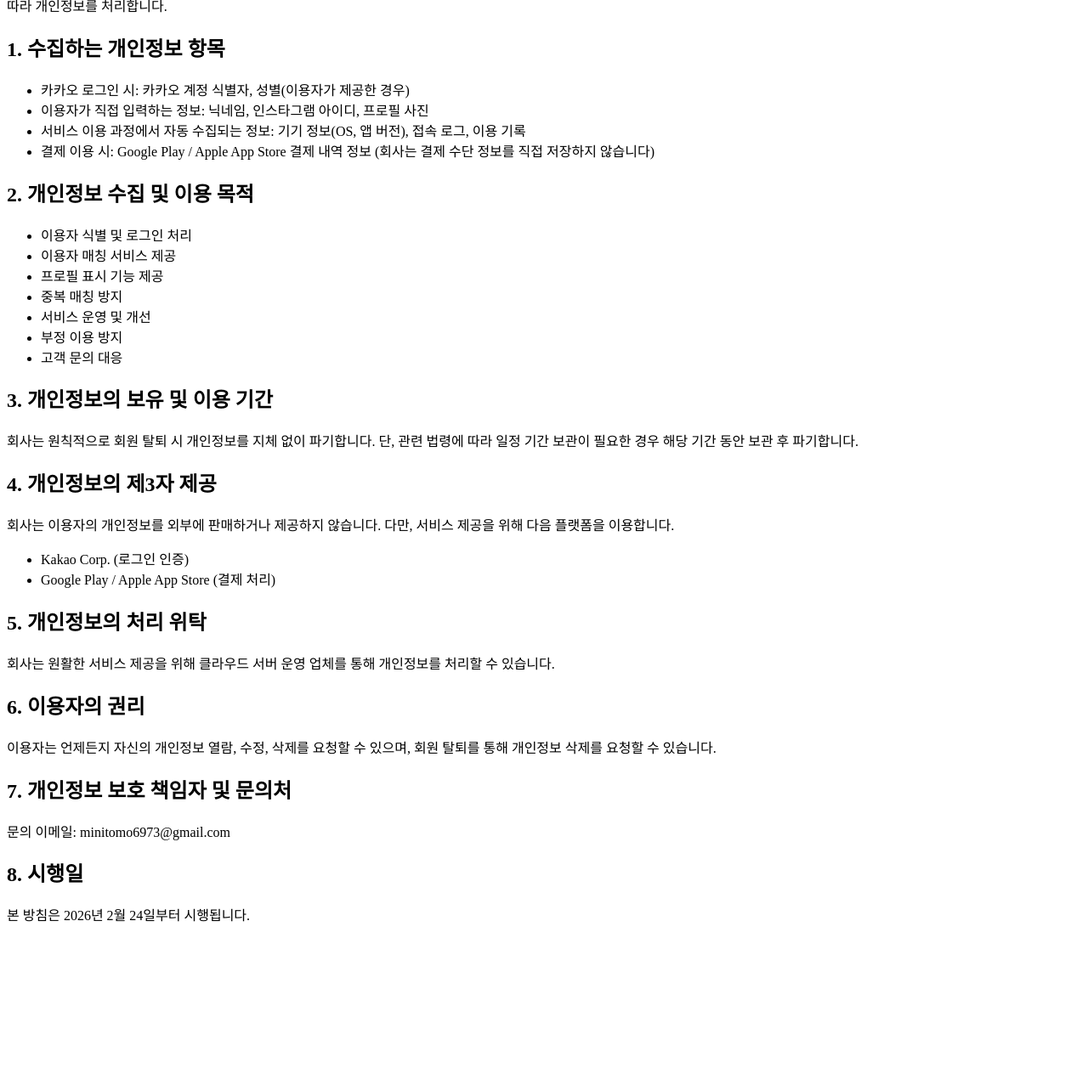
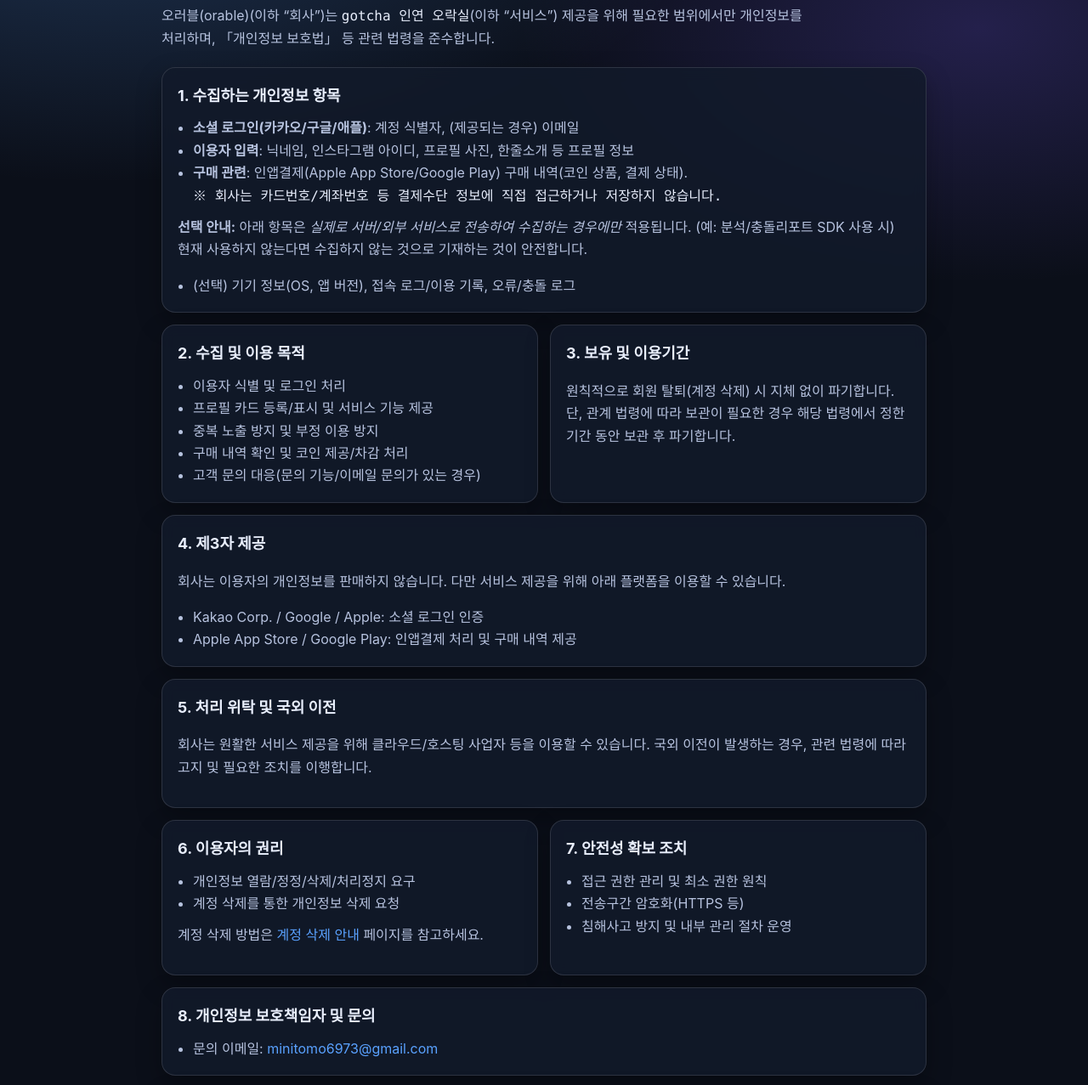
Before and after one commit to gatcha-pro/gotcha-policy, a plain HTML site: page index.html in a window 1280 px wide. Shown: the part 145-1422 px from the top of the page at 85% size. Before the commit the page ends 1249 px from the top, so only its background shows below. Drawn offline with Linux system fonts and the light colour scheme.

Commit message:
Update index.html

```diff
--- a/index.html
+++ b/index.html
@@ -1,75 +1,165 @@
-# gotcha-policy
-<!DOCTYPE html>
+<!doctype html>
 <html lang="ko">
 <head>
-  <meta charset="UTF-8" />
-  <title>개인정보처리방침 | gotcha</title>
+  <meta charset="utf-8" />
+  <meta name="viewport" content="width=device-width, initial-scale=1" />
+  <title>개인정보처리방침 | Gotcha</title>
+  <meta name="description" content="gotcha 인연 오락실 개인정보처리방침" />
+  <style>
+    :root {
+      --bg: #0b0f19;
+      --card: rgba(18,26,42,.86);
+      --text: #e8eefc;
+      --muted: #b7c3df;
+      --accent: #5aa2ff;
+      --border: rgba(255,255,255,.12);
+    }
+    body{
+      margin:0;
+      font-family:-apple-system,BlinkMacSystemFont,"Segoe UI",Roboto,Helvetica,Arial,"Apple Color Emoji","Segoe UI Emoji";
+      background:
+        radial-gradient(1200px 600px at 10% 0%, rgba(90,162,255,.25), transparent 60%),
+        radial-gradient(900px 500px at 90% 10%, rgba(124,92,255,.22), transparent 60%),
+        var(--bg);
+      color:var(--text);
+      line-height:1.65;
+    }
+    a{color:var(--accent); text-decoration:none;}
+    a:hover{text-decoration:underline;}
+    .wrap{max-width:900px; margin:48px auto; padding:0 20px 64px;}
+    .badge{
+      display:inline-block; font-size:12px; color:var(--muted);
+      border:1px solid var(--border); padding:6px 10px; border-radius:999px;
+      background:rgba(255,255,255,.04);
+    }
+    h1{margin:14px 0 8px; font-size:28px; letter-spacing:.2px;}
+    p.lead{margin:0; color:var(--muted); max-width:75ch;}
+    .grid{display:grid; grid-template-columns:1fr; gap:14px; margin-top:20px;}
+    .card{
+      background:var(--card);
+      border:1px solid var(--border);
+      border-radius:16px;
+      padding:18px 18px;
+      box-shadow:0 12px 30px rgba(0,0,0,.28);
+      backdrop-filter: blur(8px);
+    }
+    .card h2{margin:0 0 10px; font-size:18px;}
+    .card p,.card li{color:var(--muted);}
+    ul,ol{margin:10px 0 0 18px; padding:0;}
+    .mono{font-family:ui-monospace,SFMono-Regular,Menlo,Monaco,Consolas,"Liberation Mono","Courier New",monospace; color:var(--text);}
+    .footer{
+      margin-top:22px; padding-top:14px; border-top:1px solid var(--border);
+      color:var(--muted); font-size:13px;
+    }
+    @media (min-width: 860px){
+      .grid{grid-template-columns:1fr 1fr;}
+      .span2{grid-column:span 2;}
+    }
+  </style>
 </head>
+
 <body>
+  <main class="wrap">
+    <div class="header">
+      <span class="badge">Gotcha • Privacy Policy</span>
       <h1>개인정보처리방침</h1>
+      <p class="lead">
+        오러블(orable)(이하 “회사”)는 <span class="mono">gotcha 인연 오락실</span>(이하 “서비스”) 제공을 위해 필요한 범위에서만 개인정보를 처리하며,
+        「개인정보 보호법」 등 관련 법령을 준수합니다.
+      </p>
+    </div>
 
-  <p>
-    오러블(orable)(이하 "회사")는 "gotcha 인연 오락실"(이하 "서비스")를 제공함에 있어
-    이용자의 개인정보를 보호하고 「개인정보 보호법」 등 관련 법령을 준수합니다.
-    회사는 다음과 같은 방침에 따라 개인정보를 처리합니다.
-  </p>
-
+    <section class="grid">
+      <div class="card span2">
         <h2>1. 수집하는 개인정보 항목</h2>
         <ul>
-    <li>카카오 로그인 시: 카카오 계정 식별자, 성별(이용자가 제공한 경우)</li>
-    <li>이용자가 직접 입력하는 정보: 닉네임, 인스타그램 아이디, 프로필 사진</li>
-    <li>서비스 이용 과정에서 자동 수집되는 정보: 기기 정보(OS, 앱 버전), 접속 로그, 이용 기록</li>
-    <li>결제 이용 시: Google Play / Apple App Store 결제 내역 정보 (회사는 결제 수단 정보를 직접 저장하지 않습니다)</li>
+          <li><strong>소셜 로그인(카카오/구글/애플)</strong>: 계정 식별자, (제공되는 경우) 이메일</li>
+          <li><strong>이용자 입력</strong>: 닉네임, 인스타그램 아이디, 프로필 사진, 한줄소개 등 프로필 정보</li>
+          <li><strong>구매 관련</strong>: 인앱결제(Apple App Store/Google Play) 구매 내역(코인 상품, 결제 상태).<br/>
+              <span class="mono">※ 회사는 카드번호/계좌번호 등 결제수단 정보에 직접 접근하거나 저장하지 않습니다.</span></li>
         </ul>
+        <p style="margin-top:10px;">
+          <strong>선택 안내:</strong> 아래 항목은 <em>실제로 서버/외부 서비스로 전송하여 수집하는 경우에만</em> 적용됩니다.
+          (예: 분석/충돌리포트 SDK 사용 시) 현재 사용하지 않는다면 수집하지 않는 것으로 기재하는 것이 안전합니다.
+        </p>
+        <ul>
+          <li>(선택) 기기 정보(OS, 앱 버전), 접속 로그/이용 기록, 오류/충돌 로그</li>
+        </ul>
+      </div>
 
-  <h2>2. 개인정보 수집 및 이용 목적</h2>
+      <div class="card">
+        <h2>2. 수집 및 이용 목적</h2>
         <ul>
           <li>이용자 식별 및 로그인 처리</li>
-    <li>이용자 매칭 서비스 제공</li>
-    <li>프로필 표시 기능 제공</li>
-    <li>중복 매칭 방지</li>
-    <li>서비스 운영 및 개선</li>
-    <li>부정 이용 방지</li>
-    <li>고객 문의 대응</li>
+          <li>프로필 카드 등록/표시 및 서비스 기능 제공</li>
+          <li>중복 노출 방지 및 부정 이용 방지</li>
+          <li>구매 내역 확인 및 코인 제공/차감 처리</li>
+          <li>고객 문의 대응(문의 기능/이메일 문의가 있는 경우)</li>
         </ul>
+      </div>
 
-  <h2>3. 개인정보의 보유 및 이용 기간</h2>
+      <div class="card">
+        <h2>3. 보유 및 이용기간</h2>
         <p>
-    회사는 원칙적으로 회원 탈퇴 시 개인정보를 지체 없이 파기합니다.
-    단, 관련 법령에 따라 일정 기간 보관이 필요한 경우 해당 기간 동안 보관 후 파기합니다.
+          원칙적으로 회원 탈퇴(계정 삭제) 시 지체 없이 파기합니다.
+          단, 관계 법령에 따라 보관이 필요한 경우 해당 법령에서 정한 기간 동안 보관 후 파기합니다.
         </p>
+      </div>
 
-  <h2>4. 개인정보의 제3자 제공</h2>
+      <div class="card span2">
+        <h2>4. 제3자 제공</h2>
+        <p>회사는 이용자의 개인정보를 판매하지 않습니다. 다만 서비스 제공을 위해 아래 플랫폼을 이용할 수 있습니다.</p>
+        <ul>
+          <li>Kakao Corp. / Google / Apple: 소셜 로그인 인증</li>
+          <li>Apple App Store / Google Play: 인앱결제 처리 및 구매 내역 제공</li>
+        </ul>
+      </div>
+
+      <div class="card span2">
+        <h2>5. 처리 위탁 및 국외 이전</h2>
         <p>
-    회사는 이용자의 개인정보를 외부에 판매하거나 제공하지 않습니다.
-    다만, 서비스 제공을 위해 다음 플랫폼을 이용합니다.
+          회사는 원활한 서비스 제공을 위해 클라우드/호스팅 사업자 등을 이용할 수 있습니다.
+          국외 이전이 발생하는 경우, 관련 법령에 따라 고지 및 필요한 조치를 이행합니다.
         </p>
+      </div>
+
+      <div class="card">
+        <h2>6. 이용자의 권리</h2>
         <ul>
-    <li>Kakao Corp. (로그인 인증)</li>
-    <li>Google Play / Apple App Store (결제 처리)</li>
+          <li>개인정보 열람/정정/삭제/처리정지 요구</li>
+          <li>계정 삭제를 통한 개인정보 삭제 요청</li>
         </ul>
+        <p style="margin-top:10px;">
+          계정 삭제 방법은 <a href="./delete-account.html">계정 삭제 안내</a> 페이지를 참고하세요.
+        </p>
+      </div>
 
-  <h2>5. 개인정보의 처리 위탁</h2>
-  <p>
-    회사는 원활한 서비스 제공을 위해 클라우드 서버 운영 업체를 통해
-    개인정보를 처리할 수 있습니다.
-  </p>
+      <div class="card">
+        <h2>7. 안전성 확보 조치</h2>
+        <ul>
+          <li>접근 권한 관리 및 최소 권한 원칙</li>
+          <li>전송구간 암호화(HTTPS 등)</li>
+          <li>침해사고 방지 및 내부 관리 절차 운영</li>
+        </ul>
+      </div>
 
-  <h2>6. 이용자의 권리</h2>
-  <p>
-    이용자는 언제든지 자신의 개인정보 열람, 수정, 삭제를 요청할 수 있으며,
-    회원 탈퇴를 통해 개인정보 삭제를 요청할 수 있습니다.
-  </p>
+      <div class="card span2">
+        <h2>8. 개인정보 보호책임자 및 문의</h2>
+        <ul>
+          <li>문의 이메일: <a href="mailto:minitomo6973@gmail.com">minitomo6973@gmail.com</a></li>
+        </ul>
+      </div>
 
-  <h2>7. 개인정보 보호 책임자 및 문의처</h2>
-  <p>
-    문의 이메일: minitomo6973@gmail.com
-  </p>
+      <div class="card span2">
+        <h2>9. 고지 및 시행일</h2>
+        <p>본 방침은 <span class="mono">2026-02-24</span>부터 시행됩니다. 내용이 변경되는 경우 앱/웹을 통해 고지합니다.</p>
+      </div>
+    </section>
 
-  <h2>8. 시행일</h2>
-  <p>
-    본 방침은 2026년 2월 24일부터 시행됩니다.
-  </p>
-
+    <div class="footer">
+      <p><strong>Gotcha</strong> — Privacy Policy</p>
+      <p>Contact: <a href="mailto:minitomo6973@gmail.com">minitomo6973@gmail.com</a></p>
+    </div>
+  </main>
 </body>
 </html>
```
Lines whose indentation alone changed are shown as unchanged.
